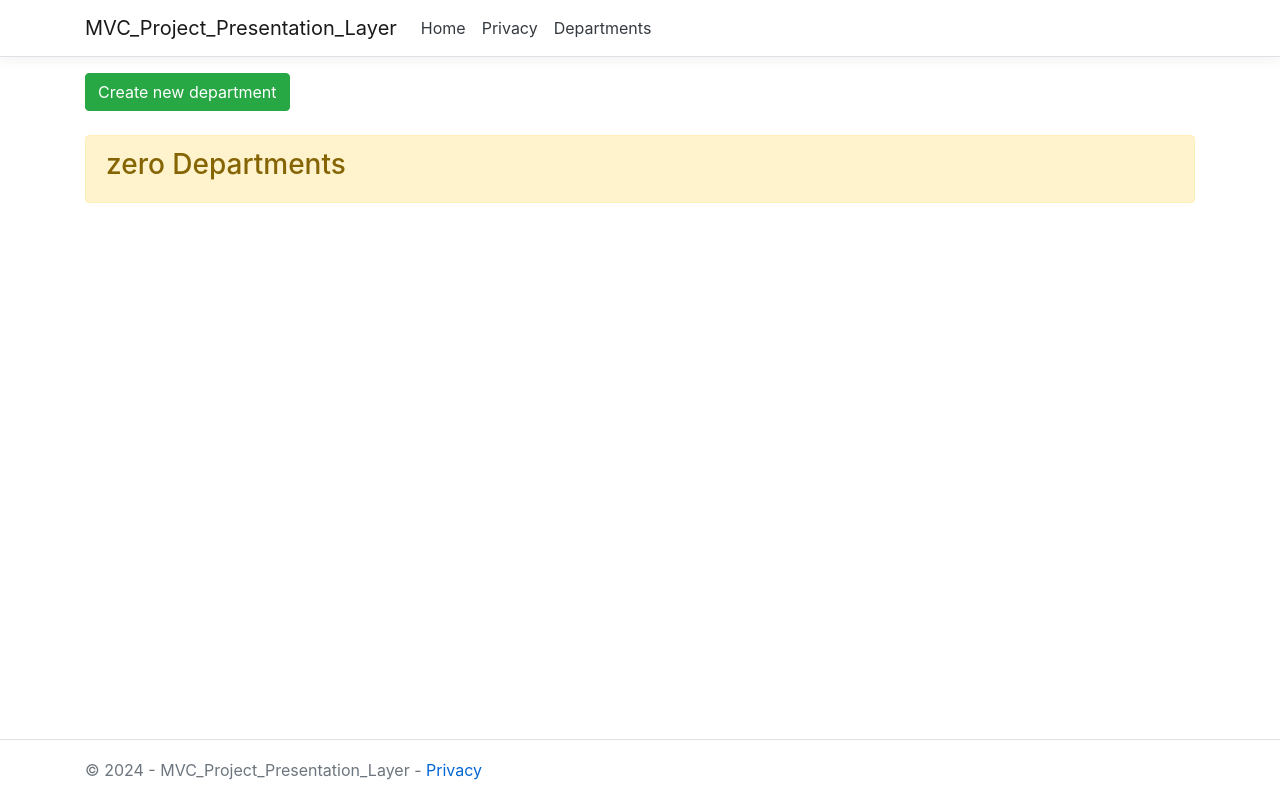
After one commit to Rndody/Demo-MVC-Project, an ASP.NET Core app: template MVC Project Presentation Layer/Views/Department/Index.cshtml in a window 1280 px wide. The commit adds this page. Run offline with ASP.NET Core 8, Linux system fonts and the light colour scheme; the template is opened without the code that fills it, so the values that code supplies are empty.

Commit message:
Session 02 from Part 9 to Part 11

```diff
--- a/MVC Project Business Logic Layer/Interfaces/IDepartmentRepository.cs
+++ b/MVC Project Business Logic Layer/Interfaces/IDepartmentRepository.cs
@@ -7,7 +7,7 @@ using System.Threading.Tasks;
 
 namespace MVC_Project_Business_Logic_Layer.Interfaces
 {
-    internal interface IDepartmentRepository
+    public interface IDepartmentRepository
     {
         //define 5 signatures for 5 methods
         IEnumerable<Department> GetAll();
--- a/MVC Project Presentation Layer/Startup.cs
+++ b/MVC Project Presentation Layer/Startup.cs
@@ -5,6 +5,8 @@ using Microsoft.EntityFrameworkCore;
 using Microsoft.Extensions.Configuration;
 using Microsoft.Extensions.DependencyInjection;
 using Microsoft.Extensions.Hosting;
+using MVC_Project_Business_Logic_Layer.Interfaces;
+using MVC_Project_Business_Logic_Layer.Repositories;
 using MVC_Project_Data_Access_Layer.Data;
 using System;
 using System.Collections.Generic;
@@ -30,6 +32,8 @@ namespace MVC_Project_Presentation_Layer
 
 
             services.AddControllersWithViews();
+            services.AddScoped<IDepartmentRepository, DepartmentRepository>();
+
 
 
             //services.AddScoped<ApplicationDbContext>();
--- /dev/null
+++ b/MVC Project Presentation Layer/Views/Department/Index.cshtml
@@ -0,0 +1,43 @@
+@model IEnumerable<Department>
+@{
+    ViewData["Title"] = "All Departments";
+}
+<a asp-action="Create" class=" btn btn-success">Create new department</a>
+<br />
+@if (Model.Count() > 0)
+{
+    <h1 class="p-3 mb-3 "> All Departments</h1>
+
+    <table class="table table-striped table-hover mt-3">
+        <thead>
+            <tr>
+                <td>@Html.DisplayNameFor(D => D.Code) </td>
+                <td>@Html.DisplayNameFor(D => D.Name) </td>
+                <td>@Html.DisplayNameFor(D => D.DateOfCreation) </td>
+
+                <td>Details</td>
+                <td>Update</td>
+                <td>Delete</td>
+
+            </tr>
+        </thead>
+
+        <tbody>
+            @foreach (var department in Model)
+            {
+                <tr>
+                    <td>@department.Code</td>
+                    <td>@department.Name</td>
+                    <td>@department.DateOfCreation</td>
+                </tr>
+            }
+        </tbody>
+    </table>
+}
+else
+{
+    <div class="mt-4 alert alert-warning " >
+        <h3>  zero Departments </h3>
+</div>
+
+}
--- a/MVC Project Presentation Layer/Views/Shared/_Layout.cshtml
+++ b/MVC Project Presentation Layer/Views/Shared/_Layout.cshtml
@@ -24,6 +24,9 @@
                         <li class="nav-item">
                             <a class="nav-link text-dark" asp-area="" asp-controller="Home" asp-action="Privacy">Privacy</a>
                         </li>
+                        <li class="nav-item">
+                            <a class="nav-link text-dark" asp-area="" asp-controller="Department" asp-action="Index">Departments</a>
+                        </li>
                     </ul>
                 </div>
             </div>
--- a/MVC Project Presentation Layer/Views/_ViewImports.cshtml
+++ b/MVC Project Presentation Layer/Views/_ViewImports.cshtml
@@ -1,3 +1,4 @@
 @using MVC_Project_Presentation_Layer
 @using MVC_Project_Presentation_Layer.ViewModels
+@using MVC_Project_Data_Access_Layer.Models
 @addTagHelper *, Microsoft.AspNetCore.Mvc.TagHelpers
```
Also changed, not shown: MVC Project Presentation Layer/Controllers/DepartmentController.cs (+27 -2 lines), MVC Project Presentation Layer/Views/Department/Create.cshtml (added, +29 -0 lines), MVC Project Presentation Layer/MVC Project Presentation Layer.csproj.
